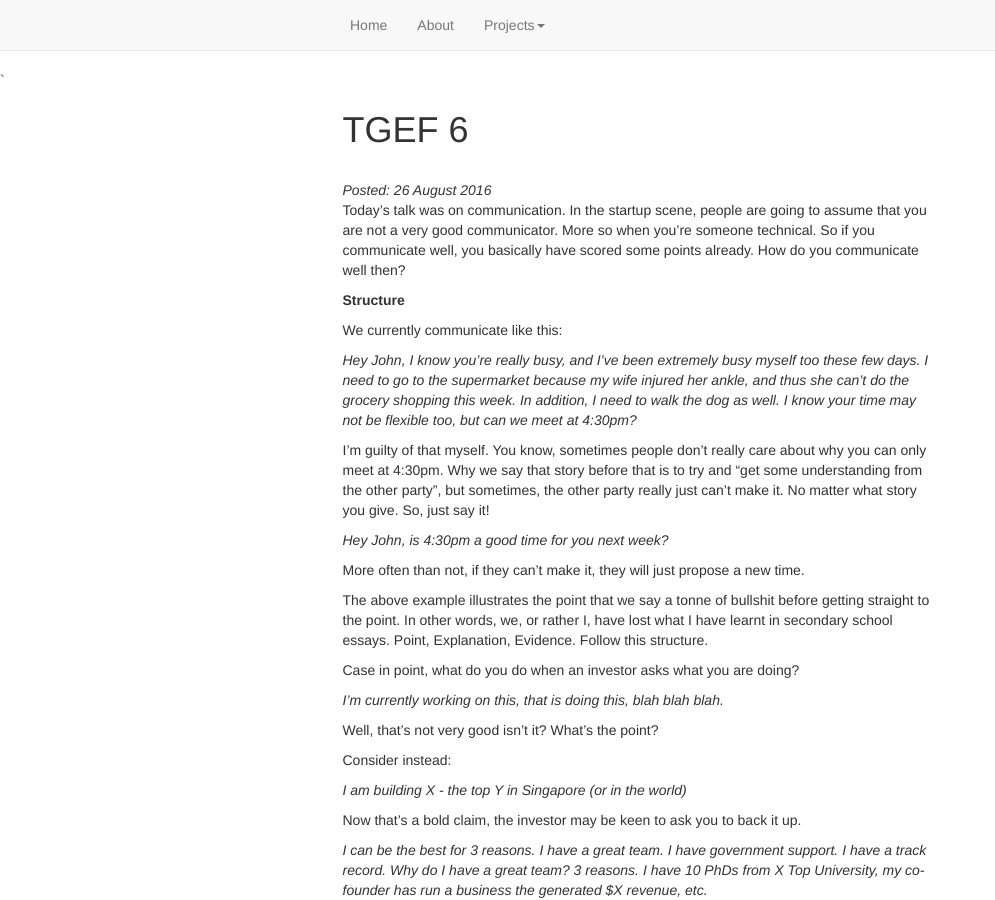
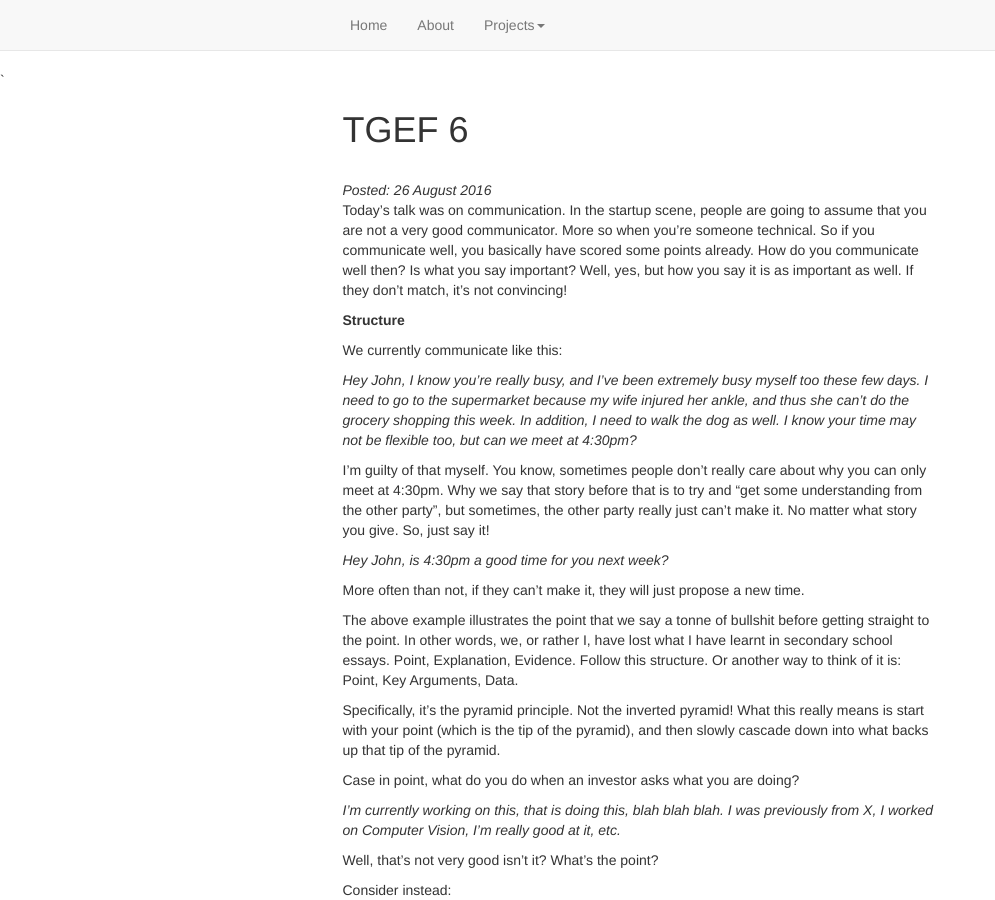
Before and after one commit to sspeng/jkschin.github.io, a Jekyll site: the page built from _posts/2016-08-26-TGEF-6.md, in a window 1280 px wide and 900 px high. Shown: the whole window, without its empty margins (0-995 px from the left). Built offline with Jekyll 4.4.1, drawn with Linux system fonts in a browser that asks for light colours; nearby versions of some CDN libraries; some of the changed text lies outside the part shown.

Commit message:
TGEF 6 update

```diff
--- a/_posts/2016-08-26-TGEF-6.md
+++ b/_posts/2016-08-26-TGEF-6.md
@@ -5,7 +5,7 @@ tags: ef
 local: 2016-08-26-TGEF-6
 ---
 
-Today's talk was on communication. In the startup scene, people are going to assume that you are not a very good communicator. More so when you're someone technical. So if you communicate well, you basically have scored some points already. How do you communicate well then?
+Today's talk was on communication. In the startup scene, people are going to assume that you are not a very good communicator. More so when you're someone technical. So if you communicate well, you basically have scored some points already. How do you communicate well then? Is what you say important? Well, yes, but how you say it is as important as well. If they don't match, it's not convincing!
 
 **Structure**
 
@@ -19,11 +19,13 @@ I'm guilty of that myself. You know, sometimes people don't really care about wh
 
 More often than not, if they can't make it, they will just propose a new time.
 
-The above example illustrates the point that we say a tonne of bullshit before getting straight to the point. In other words, we, or rather I, have lost what I have learnt in secondary school essays. Point, Explanation, Evidence. Follow this structure.
+The above example illustrates the point that we say a tonne of bullshit before getting straight to the point. In other words, we, or rather I, have lost what I have learnt in secondary school essays. Point, Explanation, Evidence. Follow this structure. Or another way to think of it is: Point, Key Arguments, Data.
+
+Specifically, it's the pyramid principle. Not the inverted pyramid! What this really means is start with your point (which is the tip of the pyramid), and then slowly cascade down into what backs up that tip of the pyramid.
 
 Case in point, what do you do when an investor asks what you are doing?
 
-*I'm currently working on this, that is doing this, blah blah blah.*
+*I'm currently working on this, that is doing this, blah blah blah. I was previously from X, I worked on Computer Vision, I'm really good at it, etc.*
 
 Well, that's not very good isn't it? What's the point?
 
@@ -33,9 +35,9 @@ Consider instead:
 
 Now that's a bold claim, the investor may be keen to ask you to back it up.
 
-*I can be the best for 3 reasons. I have a great team. I have government support. I have a track record. Why do I have a great team? 3 reasons. I have 10 PhDs from X Top University, my co-founder has run a business the generated $X revenue, etc.*
+*I can be the best for 3 reasons. I have a great team. I have government support. I have a track record. Why do I have a great team? 3 reasons. I have 10 PhDs from X Top University, my co-founder has run a business the generated $X revenue, etc. I have government support. 3 reasons. EF is supported by...*
 
-Can you see the triads that are forming now? It's a really effective way. You can have a laundry list but really, pick the top three. Even if you don't have three, two are fine.
+Can you see the triads that are forming now? It's a really effective way. You can have a laundry list but really, pick the top three. Even if you don't have three, two are fine. But the structure is very important.
 
 **Personal Impact**
 
```
